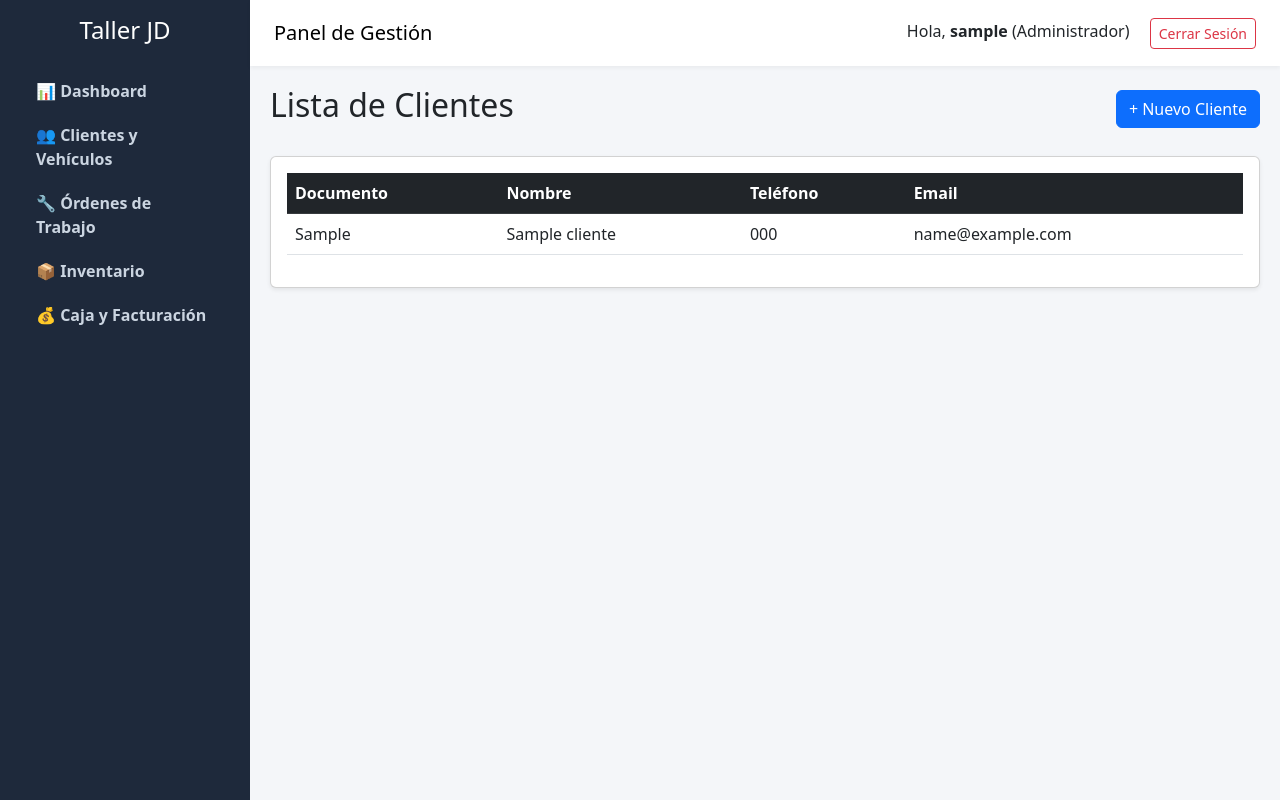
After one commit to d1z1-3/Taller-JD, a Django app: page /clientes/ in a window 1280 px wide. The commit adds this page. Run offline with Django 5.2, Linux system fonts and the light colour scheme; a user stored in the database is signed in; tables that the repository leaves empty hold one stand-in row (values such as "Sample post").

Commit message:
Sprint 1 completado: Vistas de clientes y vehiculos funcionales

```diff
--- /dev/null
+++ b/clientes/templates/clientes/lista_clientes.html
@@ -0,0 +1,37 @@
+{% extends 'seguridad/base.html' %}
+
+{% block content %}
+<div class="d-flex justify-content-between align-items-center mb-4">
+    <h2>Lista de Clientes</h2>
+    <a href="{% url 'crear_cliente' %}" class="btn btn-primary">+ Nuevo Cliente</a>
+</div>
+
+<div class="card shadow-sm">
+    <div class="card-body">
+        <table class="table table-hover">
+            <thead class="table-dark">
+                <tr>
+                    <th>Documento</th>
+                    <th>Nombre</th>
+                    <th>Teléfono</th>
+                    <th>Email</th>
+                </tr>
+            </thead>
+            <tbody>
+                {% for cliente in clientes %}
+                <tr>
+                    <td>{{ cliente.numero_documento }}</td>
+                    <td>{{ cliente.nombre_completo }}</td>
+                    <td>{{ cliente.telefono }}</td>
+                    <td>{{ cliente.email }}</td>
+                </tr>
+                {% empty %}
+                <tr>
+                    <td colspan="4" class="text-center">No hay clientes registrados.</td>
+                </tr>
+                {% endfor %}
+            </tbody>
+        </table>
+    </div>
+</div>
+{% endblock %}
--- /dev/null
+++ b/clientes/urls.py
@@ -0,0 +1,9 @@
+from django.urls import path
+from . import views
+
+urlpatterns = [
+    path('', views.lista_clientes, name='lista_clientes'),
+    path('nuevo/', views.crear_cliente, name='crear_cliente'),
+    path('vehiculos/', views.lista_vehiculos, name='lista_vehiculos'), # <-- Nueva
+    path('vehiculos/nuevo/', views.crear_vehiculo, name='crear_vehiculo'), # <-- Nueva
+]
--- a/clientes/views.py
+++ b/clientes/views.py
@@ -1,3 +1,38 @@
-from django.shortcuts import render
+from django.shortcuts import render, redirect
+from django.contrib.auth.decorators import login_required
+from .models import Cliente, Vehiculo
+from .forms import ClienteForm, VehiculoForm
 
-# Create your views here.
+@login_required
+def lista_clientes(request):
+    clientes = Cliente.objects.all()
+    return render(request, 'clientes/lista_clientes.html', {'clientes': clientes})
+
+@login_required
+def crear_cliente(request):
+    if request.method == 'POST':
+        form = ClienteForm(request.POST)
+        if form.is_valid():
+            form.save()
+            return redirect('lista_clientes')
+    else:
+        form = ClienteForm()
+    return render(request, 'clientes/crear_cliente.html', {'form': form})
+
+from .forms import ClienteForm, VehiculoForm # Asegúrate de importar VehiculoForm
+
+@login_required
+def lista_vehiculos(request):
+    vehiculos = Vehiculo.objects.all()
+    return render(request, 'clientes/lista_vehiculos.html', {'vehiculos': vehiculos})
+
+@login_required
+def crear_vehiculo(request):
+    if request.method == 'POST':
+        form = VehiculoForm(request.POST)
+        if form.is_valid():
+            form.save()
+            return redirect('lista_vehiculos')
+    else:
+        form = VehiculoForm()
+    return render(request, 'clientes/crear_vehiculo.html', {'form': form})
--- a/seguridad/templates/seguridad/base.html
+++ b/seguridad/templates/seguridad/base.html
@@ -2,24 +2,49 @@
 <html lang="es">
 <head>
     <meta charset="UTF-8">
-    <title>Taller JD - Sistema</title>
+    <meta name="viewport" content="width=device-width, initial-scale=1.0">
+    <title>Taller JD - Sistema de Gestión</title>
+    <!-- Bootstrap 5 CSS -->
+    <link href="https://cdn.jsdelivr.net/npm/bootstrap@5.3.0/dist/css/bootstrap.min.css" rel="stylesheet">
     <style>
-        body { font-family: 'Segoe UI', sans-serif; margin: 0; background: #f1f5f9; }
-        .navbar { background: #1e293b; color: white; padding: 15px 20px; display: flex; justify-content: space-between; align-items: center; }
-        .navbar h1 { margin: 0; font-size: 20px; }
-        .navbar a { color: #f87171; text-decoration: none; font-weight: bold; }
-        .container { padding: 20px; max-width: 1000px; margin: 0 auto; }
+        body { background-color: #f4f6f9; }
+        .sidebar { min-height: 100vh; background-color: #1e293b; color: white; }
+        .sidebar a { color: #cbd5e1; text-decoration: none; padding: 10px 20px; display: block; }
+        .sidebar a:hover { background-color: #334155; color: white; }
+        .content { padding: 20px; }
+        .navbar-custom { background-color: white; box-shadow: 0 2px 4px rgba(0,0,0,0.05); }
     </style>
 </head>
 <body>
-    <div class="navbar">
-        <h1>Taller JD - Panel de Gestión</h1>
-        <a href="{% url 'logout' %}">Cerrar Sesión</a>
+    <div class="d-flex">
+        <!-- Sidebar -->
+        <div class="sidebar flex-shrink-0 p-3" style="width: 250px;">
+            <h4 class="text-white text-center mb-4">Taller JD</h4>
+            <a href="{% url 'dashboard' %}"><strong>📊 Dashboard</strong></a>
+            <a href="{% url 'lista_clientes' %}"><strong>👥 Clientes y Vehículos</strong></a>
+            <a href="#"><strong>🔧 Órdenes de Trabajo</strong></a>
+            <a href="#"><strong>📦 Inventario</strong></a>
+            <a href="#"><strong>💰 Caja y Facturación</strong></a>
+        </div>
+
+        <!-- Contenido Principal -->
+        <div class="flex-grow-1">
+            <nav class="navbar navbar-custom px-4 py-3 d-flex justify-content-between">
+                <span class="navbar-brand mb-0 h5">Panel de Gestión</span>
+                <div>
+                    <span class="me-3">Hola, <strong>{{ user.username }}</strong> ({{ user.get_rol_display }})</span>
+                    <a href="{% url 'logout' %}" class="btn btn-outline-danger btn-sm">Cerrar Sesión</a>
+                </div>
+            </nav>
+            <div class="content">
+                <!-- Aquí se inyecta el contenido de cada página -->
+                {% block content %}
+                {% endblock %}
+            </div>
+        </div>
     </div>
-    <div class="container">
-        {% block content %}
-        <!-- Aquí irá el contenido de cada página -->
-        {% endblock %}
-    </div>
+
+    <!-- Bootstrap 5 JS -->
+    <script src="https://cdn.jsdelivr.net/npm/bootstrap@5.3.0/dist/js/bootstrap.bundle.min.js"></script>
 </body>
 </html>
--- a/taller_jd/urls.py
+++ b/taller_jd/urls.py
@@ -1,11 +1,12 @@
 from django.contrib import admin
-from django.urls import path
+from django.urls import path, include # <-- Importante agregar include
 from django.contrib.auth import views as auth_views
-from seguridad import views  # <-- Importamos nuestras vistas
+from seguridad import views
 
 urlpatterns = [
     path('admin/', admin.site.urls),
     path('login/', auth_views.LoginView.as_view(template_name='seguridad/login.html'), name='login'),
     path('logout/', auth_views.LogoutView.as_view(next_page='login'), name='logout'),
-    path('dashboard/', views.dashboard, name='dashboard'), # <-- Nueva ruta
+    path('dashboard/', views.dashboard, name='dashboard'),
+    path('clientes/', include('clientes.urls')), # <-- Nueva ruta
 ]
```
Also changed, not shown: clientes/forms.py (added, +28 -0 lines), clientes/templates/clientes/crear_cliente.html (added, +30 -0 lines), clientes/templates/clientes/crear_vehiculo.html (added, +29 -0 lines), clientes/templates/clientes/lista_vehiculos.html (added, +35 -0 lines).
